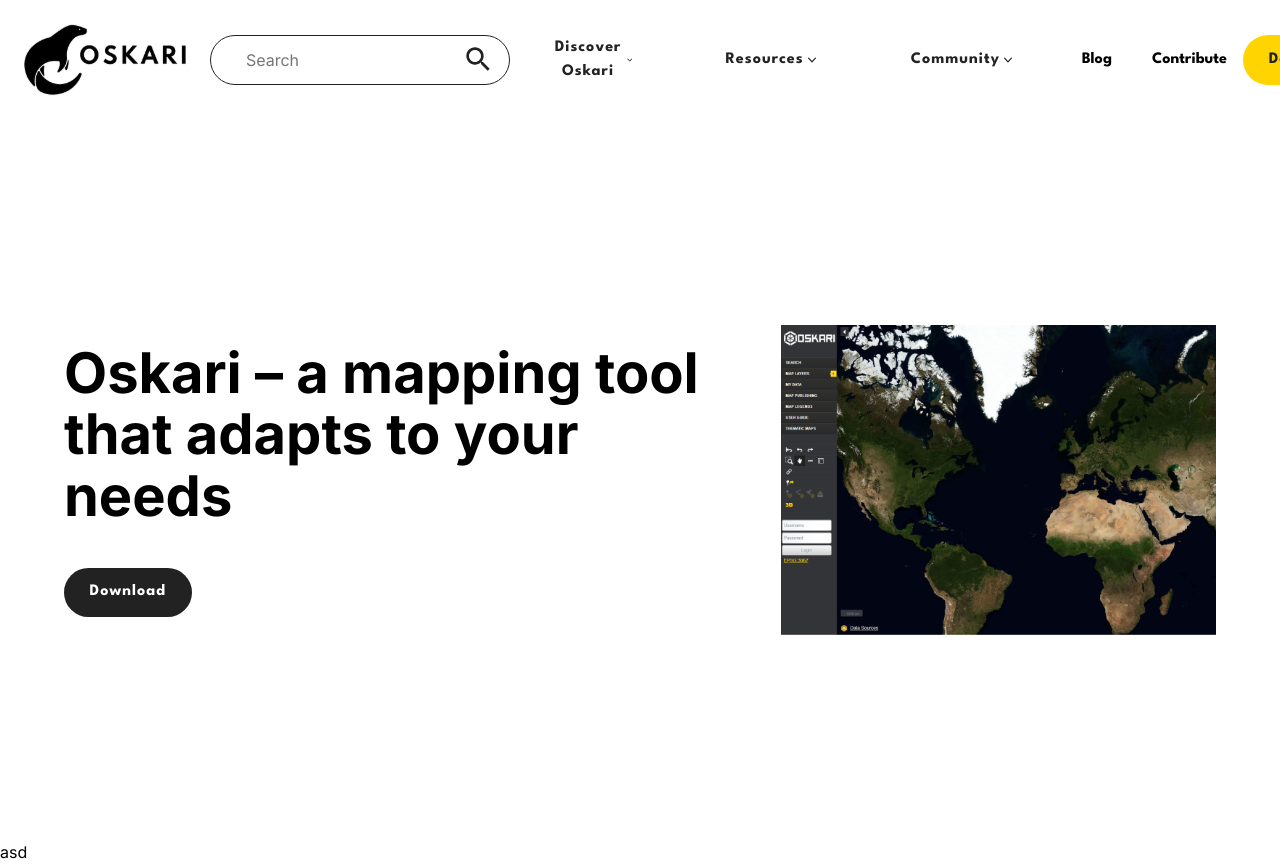
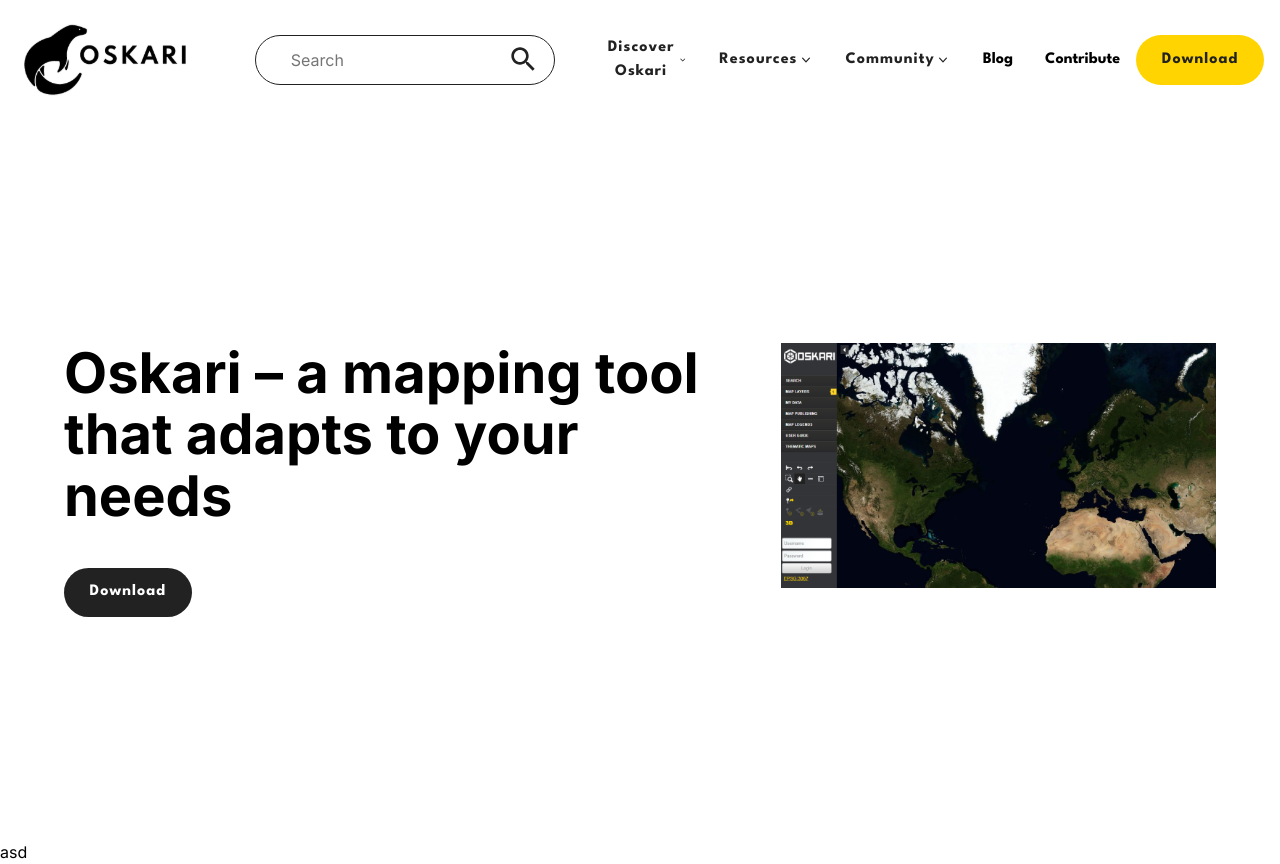
Before and after one commit to testomuli/Oskari-web-nextjs, a Next.js app: page / in a window 1280 px wide. Built offline with nearby package versions, Linux system fonts and the light colour scheme.

Commit message:
feat: styling hero and nav

```diff
--- a/components/Hero.tsx
+++ b/components/Hero.tsx
@@ -15,7 +15,7 @@
               <Button title='Download' variant='dark' />
             </div>
           </div>
-          <div>
+          <div className={styles.hero__imageContainer}>
             <Image
               src='/assets/images/header-hero-image.png'
               width={600}
--- a/components/Navigation/Navigation.tsx
+++ b/components/Navigation/Navigation.tsx
@@ -18,7 +18,9 @@
             priority={true}
           />
         </div>
-        <Search />
+        <div className='nav__search'>
+          <Search />
+        </div>
         <NavigationMenu />
         <div className='nav__cta'>
           <Button title='Download' variant='primary' />
--- a/components/Navigation/NavigationMenu.tsx
+++ b/components/Navigation/NavigationMenu.tsx
@@ -3,6 +3,8 @@
 import Link from 'next/link'
 import { useState } from 'react'
 import NavigationSubMenu from './NavigationSubMenu'
+import Button from '../Button'
+import Search from '../Search'
 
 export default function NavigationMenu() {
   const [isOpen, setIsOpen] = useState(false)
@@ -24,7 +26,12 @@
           <span></span>
           <span></span>
         </button>
-        <ul className='navMenu__list'>
+        <div className='navMenu__list-container'>
+          <div className='mobile-sub-nav'>
+            <Search />
+            <Button title='Download' variant='primary' />
+          </div>
+          <ul role='menu' className='navMenu__list'>
             {NAVIGATION_ITEMS.map((item) => (
               <li className='navMenu__item' key={item.path}>
                 {item.children && item.children.length > 0 ? (
@@ -37,6 +44,7 @@
               </li>
             ))}
           </ul>
+        </div>
       </nav>
     </div>
   )
--- a/styles/_navigation.scss
+++ b/styles/_navigation.scss
@@ -16,7 +16,7 @@
     max-width: var(--container-width);
     width: 100%;
     display: grid;
-    grid-template-columns: 1.5fr 1fr 2fr 0.5fr;
+    grid-template-columns: 1fr 1.5fr 2fr 0.5fr;
     @media screen and (max-width: 1200px) {
       grid-template-columns: 1.5fr 1fr;
     }
@@ -36,6 +36,16 @@
     }
   }
 
+  &__search {
+    display: flex;
+    width: 100%;
+    justify-content: flex-start;
+
+    @media screen and (max-width: 1200px) {
+      display: none;
+    }
+  }
+
   &__cta {
     display: flex;
     justify-content: flex-end;
@@ -51,19 +61,10 @@
     justify-content: flex-end;
     align-items: center;
   }
-  &__list {
-    list-style: none;
-    display: flex;
-    align-items: center;
-    gap: 2.5rem;
+  &__list-container {
     @media (max-width: 1200px) {
-      display: flex;
-      flex-direction: column;
-      justify-content: center;
-      align-items: center;
-      text-align: center;
       position: fixed;
-      gap: 3rem;
+      gap: 2rem;
       top: 120px;
       bottom: 0;
       right: 0;
@@ -71,7 +72,22 @@
       background-color: var(--color-light);
       transform: translateX(100%);
       transition: transform 0.3s ease-in-out;
-      font-size: 1.8rem;
+    }
+  }
+  &__list {
+    list-style: none;
+    display: flex;
+    align-items: center;
+    justify-content: space-evenly;
+    gap: 2rem;
+    font-size: 1.8rem;
+    @media (max-width: 1200px) {
+      display: flex;
+      flex-direction: column;
+      justify-content: center;
+      align-items: center;
+      text-align: center;
+      padding: 5rem 0;
     }
   }
   &__item {
@@ -80,7 +96,11 @@
     font-weight: 700;
     font-size: 1rem;
     @media screen and (max-width: 1200px) {
-      font-size: 2rem;
+      font-size: 1.5rem;
+    }
+
+    .btn--link {
+      padding: 0;
     }
 
     .arrowIcon {
@@ -173,7 +193,7 @@
 
     @media screen and (max-width: 1200px) {
       & ~ .navMenu {
-        &__list {
+        &__list-container {
           transform: translateX(0);
         }
       }
@@ -205,3 +225,16 @@
     height: auto;
   }
 }
+
+.mobile-sub-nav {
+  display: flex;
+  flex-wrap: wrap;
+  gap: 1rem;
+  padding: 1rem;
+  border-top: 1px solid rgba(0, 0, 0, 0.1);
+  border-bottom: 1px solid rgba(0, 0, 0, 0.1);
+  justify-content: center;
+  @media screen and (min-width: 1200px) {
+    display: none;
+  }
+}
--- a/styles/hero.module.scss
+++ b/styles/hero.module.scss
@@ -5,9 +5,10 @@
     justify-content: center;
     align-items: center;
     @media screen and (max-width: 992px) {
-      height: calc(100vh - 120px);
-      align-items: center;
+      min-height: 100vh;
+      align-items: flex-start;
       aspect-ratio: unset;
+      padding: 4rem 0;
     }
   }
 
@@ -42,4 +43,12 @@
     font-size: clamp(2.5rem, 7vmin, 5rem);
     line-height: 1.1;
   }
+
+  &__imageContainer {
+    img {
+      aspect-ratio: 16/9;
+      object-fit: cover;
+      object-position: top;
+    }
+  }
 }
--- a/styles/main.scss
+++ b/styles/main.scss
@@ -60,5 +60,6 @@
 img {
   display: block;
   width: 100%;
+  max-width: 100%;
   height: auto;
 }
--- a/styles/search.module.scss
+++ b/styles/search.module.scss
@@ -1,9 +1,6 @@
 .search {
   display: flex;
   justify-content: center;
-  @media screen and (max-width: 1200px) {
-    display: none;
-  }
 
   &__input-container {
     position: relative;
```
Lines whose indentation alone changed are shown as unchanged.
